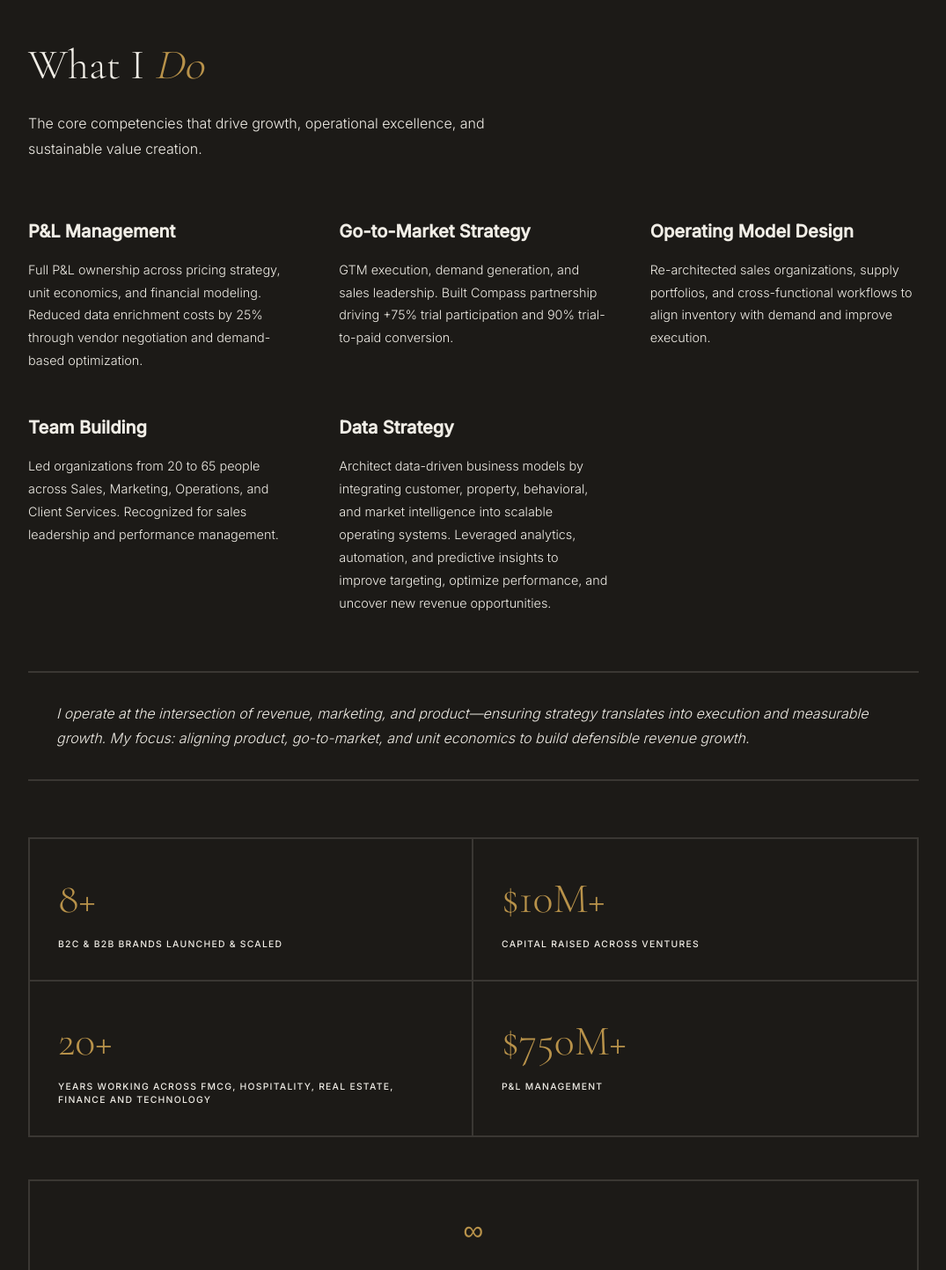
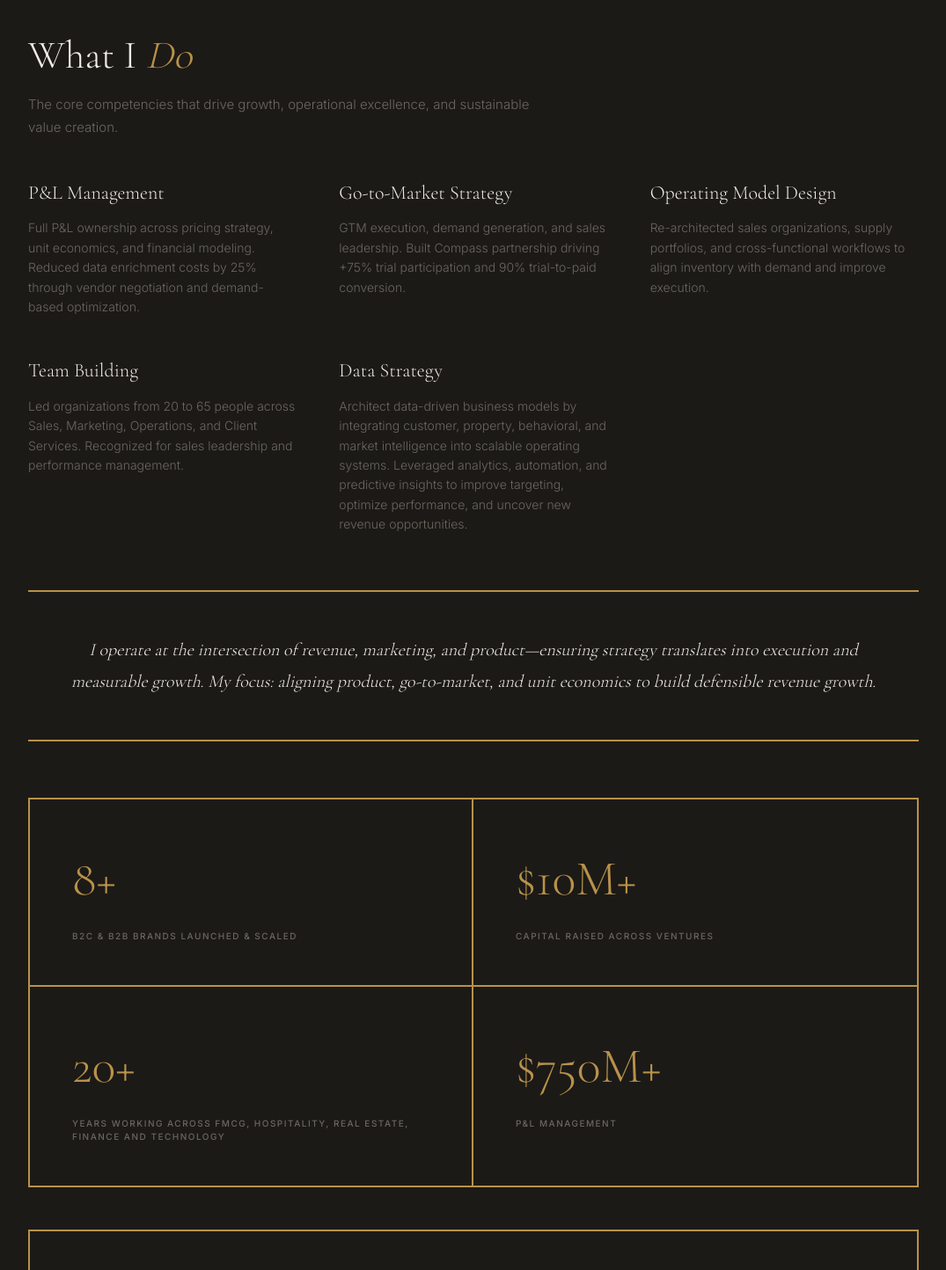
Before and after one commit to letsnavigatebmw/aperture-hospitality, a Next.js app: page /about in a window 1280 px wide. Shown: the part 1520-2964 px from the top of the page at 88% size, without its empty margins (102-1177 px from the left). Built offline with nearby package versions, Linux system fonts and the light colour scheme.

Commit message:
Redesign 'What I Do' section on About page to match personal website design: 3+2 grid, brass dividers, better typography and spacing

```diff
--- a/app/about/page.tsx
+++ b/app/about/page.tsx
@@ -114,122 +114,122 @@ export default function About() {
       <section style={{ background: '#1C1A17', color: '#F0EDE6' }} className="border-b border-rule">
         <div className="container-max py-16 md:py-24">
           {/* Header */}
-          <div className="mb-16">
-            <h2 style={{ fontFamily: "'Cormorant Garamond', Georgia, serif", fontSize: 'clamp(2rem, 4vw, 3rem)', fontWeight: 300, marginBottom: '1rem', color: '#F0EDE6' }}>
+          <div className="mb-12">
+            <h2 style={{ fontFamily: "'Cormorant Garamond', Georgia, serif", fontSize: 'clamp(2.25rem, 3.5vw, 3.25rem)', fontWeight: 300, lineHeight: 1.15, marginBottom: '1rem', color: '#F0EDE6' }}>
               What I <em style={{ fontStyle: 'italic', color: '#B8924A' }}>Do</em>
             </h2>
-            <p style={{ fontSize: '1rem', fontWeight: 300, lineHeight: 1.8, color: '#F0EDE6', maxWidth: '600px' }}>
+            <p style={{ fontSize: '0.9375rem', fontWeight: 300, lineHeight: 1.75, color: '#6B6760', maxWidth: '600px' }}>
               The core competencies that drive growth, operational excellence, and sustainable value creation.
             </p>
           </div>
 
-          {/* 2x2 Competencies Grid */}
-          <div style={{ display: 'grid', gridTemplateColumns: 'repeat(auto-fit, minmax(300px, 1fr))', gap: '3rem', marginBottom: '4rem' }}>
+          {/* 3-column + 2-column Competencies Grid */}
+          <div style={{ display: 'grid', gridTemplateColumns: 'repeat(3, 1fr)', gap: '3rem', marginBottom: '4rem' }}>
             {/* P&L Management */}
             <div>
-              <h3 style={{ fontFamily: "'Inter', sans-serif", fontSize: '1.25rem', fontWeight: 600, color: '#F0EDE6', marginBottom: '1rem' }}>
+              <h3 style={{ fontFamily: "'Cormorant Garamond', Georgia, serif", fontSize: '1.375rem', fontWeight: 300, color: '#F0EDE6', marginBottom: '1rem', lineHeight: 1.2 }}>
                 P&L Management
               </h3>
-              <p style={{ fontSize: '0.9rem', fontWeight: 300, lineHeight: 1.8, color: '#F0EDE6' }}>
+              <p style={{ fontSize: '0.875rem', fontWeight: 300, lineHeight: 1.6, color: '#6B6760' }}>
                 Full P&L ownership across pricing strategy, unit economics, and financial modeling. Reduced data enrichment costs by 25% through vendor negotiation and demand-based optimization.
               </p>
             </div>
 
             {/* Go-to-Market Strategy */}
             <div>
-              <h3 style={{ fontFamily: "'Inter', sans-serif", fontSize: '1.25rem', fontWeight: 600, color: '#F0EDE6', marginBottom: '1rem' }}>
+              <h3 style={{ fontFamily: "'Cormorant Garamond', Georgia, serif", fontSize: '1.375rem', fontWeight: 300, color: '#F0EDE6', marginBottom: '1rem', lineHeight: 1.2 }}>
                 Go-to-Market Strategy
               </h3>
-              <p style={{ fontSize: '0.9rem', fontWeight: 300, lineHeight: 1.8, color: '#F0EDE6' }}>
+              <p style={{ fontSize: '0.875rem', fontWeight: 300, lineHeight: 1.6, color: '#6B6760' }}>
                 GTM execution, demand generation, and sales leadership. Built Compass partnership driving +75% trial participation and 90% trial-to-paid conversion.
               </p>
             </div>
 
             {/* Operating Model Design */}
             <div>
-              <h3 style={{ fontFamily: "'Inter', sans-serif", fontSize: '1.25rem', fontWeight: 600, color: '#F0EDE6', marginBottom: '1rem' }}>
+              <h3 style={{ fontFamily: "'Cormorant Garamond', Georgia, serif", fontSize: '1.375rem', fontWeight: 300, color: '#F0EDE6', marginBottom: '1rem', lineHeight: 1.2 }}>
                 Operating Model Design
               </h3>
-              <p style={{ fontSize: '0.9rem', fontWeight: 300, lineHeight: 1.8, color: '#F0EDE6' }}>
+              <p style={{ fontSize: '0.875rem', fontWeight: 300, lineHeight: 1.6, color: '#6B6760' }}>
                 Re-architected sales organizations, supply portfolios, and cross-functional workflows to align inventory with demand and improve execution.
               </p>
             </div>
 
             {/* Team Building */}
             <div>
-              <h3 style={{ fontFamily: "'Inter', sans-serif", fontSize: '1.25rem', fontWeight: 600, color: '#F0EDE6', marginBottom: '1rem' }}>
+              <h3 style={{ fontFamily: "'Cormorant Garamond', Georgia, serif", fontSize: '1.375rem', fontWeight: 300, color: '#F0EDE6', marginBottom: '1rem', lineHeight: 1.2 }}>
                 Team Building
               </h3>
-              <p style={{ fontSize: '0.9rem', fontWeight: 300, lineHeight: 1.8, color: '#F0EDE6' }}>
+              <p style={{ fontSize: '0.875rem', fontWeight: 300, lineHeight: 1.6, color: '#6B6760' }}>
                 Led organizations from 20 to 65 people across Sales, Marketing, Operations, and Client Services. Recognized for sales leadership and performance management.
               </p>
             </div>
 
             {/* Data Strategy */}
-            <div>
-              <h3 style={{ fontFamily: "'Inter', sans-serif", fontSize: '1.25rem', fontWeight: 600, color: '#F0EDE6', marginBottom: '1rem' }}>
+            <div style={{ gridColumn: 'span 1' }}>
+              <h3 style={{ fontFamily: "'Cormorant Garamond', Georgia, serif", fontSize: '1.375rem', fontWeight: 300, color: '#F0EDE6', marginBottom: '1rem', lineHeight: 1.2 }}>
                 Data Strategy
               </h3>
-              <p style={{ fontSize: '0.9rem', fontWeight: 300, lineHeight: 1.8, color: '#F0EDE6' }}>
+              <p style={{ fontSize: '0.875rem', fontWeight: 300, lineHeight: 1.6, color: '#6B6760' }}>
                 Architect data-driven business models by integrating customer, property, behavioral, and market intelligence into scalable operating systems. Leveraged analytics, automation, and predictive insights to improve targeting, optimize performance, and uncover new revenue opportunities.
               </p>
             </div>
           </div>
 
-          {/* Operating Philosophy */}
-          <div style={{ marginBottom: '4rem', padding: '2rem', borderTop: '2px solid #3a3733', borderBottom: '2px solid #3a3733' }}>
-            <p style={{ fontFamily: "'Inter', sans-serif", fontSize: '1rem', fontWeight: 300, fontStyle: 'italic', lineHeight: 1.8, color: '#F0EDE6' }}>
+          {/* Operating Philosophy - Centered Quote */}
+          <div style={{ marginBottom: '4rem', padding: '3rem', borderTop: '2px solid #B8924A', borderBottom: '2px solid #B8924A', textAlign: 'center' }}>
+            <p style={{ fontFamily: "'Cormorant Garamond', Georgia, serif", fontSize: '1.25rem', fontWeight: 300, fontStyle: 'italic', lineHeight: 1.8, color: '#F0EDE6' }}>
               I operate at the intersection of revenue, marketing, and product—ensuring strategy translates into execution and measurable growth. My focus: aligning product, go-to-market, and unit economics to build defensible revenue growth.
             </p>
           </div>
 
-          {/* Stats Grid */}
-          <div style={{ display: 'grid', gridTemplateColumns: 'repeat(2, 1fr)', gap: '0', border: '2px solid #3a3733', marginBottom: '3rem' }}>
+          {/* Stats Grid - 2x2 */}
+          <div style={{ display: 'grid', gridTemplateColumns: 'repeat(2, 1fr)', gap: '0', border: '2px solid #B8924A', marginBottom: '3rem' }}>
             {/* Stat 1: 8+ */}
-            <div style={{ padding: '2rem', borderRight: '2px solid #3a3733', borderBottom: '2px solid #3a3733' }}>
-              <div style={{ fontFamily: "'Cormorant Garamond', Georgia, serif", fontSize: '3rem', fontWeight: 300, color: '#B8924A', marginBottom: '0.5rem' }}>
+            <div style={{ padding: '3rem', borderRight: '2px solid #B8924A', borderBottom: '2px solid #B8924A' }}>
+              <div style={{ fontFamily: "'Cormorant Garamond', Georgia, serif", fontSize: '3.5rem', fontWeight: 300, color: '#B8924A', marginBottom: '1rem' }}>
                 8+
               </div>
-              <p style={{ fontSize: '0.65rem', fontWeight: 500, letterSpacing: '0.12em', textTransform: 'uppercase', color: '#F0EDE6' }}>
+              <p style={{ fontSize: '0.625rem', fontWeight: 500, letterSpacing: '0.15em', textTransform: 'uppercase', color: '#6B6760' }}>
                 B2C & B2B Brands Launched & Scaled
               </p>
             </div>
 
             {/* Stat 2: $10M+ */}
-            <div style={{ padding: '2rem', borderBottom: '2px solid #3a3733' }}>
-              <div style={{ fontFamily: "'Cormorant Garamond', Georgia, serif", fontSize: '3rem', fontWeight: 300, color: '#B8924A', marginBottom: '0.5rem' }}>
+            <div style={{ padding: '3rem', borderBottom: '2px solid #B8924A' }}>
+              <div style={{ fontFamily: "'Cormorant Garamond', Georgia, serif", fontSize: '3.5rem', fontWeight: 300, color: '#B8924A', marginBottom: '1rem' }}>
                 $10M+
               </div>
-              <p style={{ fontSize: '0.65rem', fontWeight: 500, letterSpacing: '0.12em', textTransform: 'uppercase', color: '#F0EDE6' }}>
+              <p style={{ fontSize: '0.625rem', fontWeight: 500, letterSpacing: '0.15em', textTransform: 'uppercase', color: '#6B6760' }}>
                 Capital Raised Across Ventures
               </p>
             </div>
 
             {/* Stat 3: 20+ */}
-            <div style={{ padding: '2rem', borderRight: '2px solid #3a3733' }}>
-              <div style={{ fontFamily: "'Cormorant Garamond', Georgia, serif", fontSize: '3rem', fontWeight: 300, color: '#B8924A', marginBottom: '0.5rem' }}>
+            <div style={{ padding: '3rem', borderRight: '2px solid #B8924A' }}>
+              <div style={{ fontFamily: "'Cormorant Garamond', Georgia, serif", fontSize: '3.5rem', fontWeight: 300, color: '#B8924A', marginBottom: '1rem' }}>
                 20+
               </div>
-              <p style={{ fontSize: '0.65rem', fontWeight: 500, letterSpacing: '0.12em', textTransform: 'uppercase', color: '#F0EDE6' }}>
+              <p style={{ fontSize: '0.625rem', fontWeight: 500, letterSpacing: '0.15em', textTransform: 'uppercase', color: '#6B6760' }}>
                 Years Working Across FMCG, Hospitality, Real Estate, Finance and Technology
               </p>
             </div>
 
             {/* Stat 4: $750M+ */}
-            <div style={{ padding: '2rem' }}>
-              <div style={{ fontFamily: "'Cormorant Garamond', Georgia, serif", fontSize: '3rem', fontWeight: 300, color: '#B8924A', marginBottom: '0.5rem' }}>
+            <div style={{ padding: '3rem' }}>
+              <div style={{ fontFamily: "'Cormorant Garamond', Georgia, serif", fontSize: '3.5rem', fontWeight: 300, color: '#B8924A', marginBottom: '1rem' }}>
                 $750M+
               </div>
-              <p style={{ fontSize: '0.65rem', fontWeight: 500, letterSpacing: '0.12em', textTransform: 'uppercase', color: '#F0EDE6' }}>
+              <p style={{ fontSize: '0.625rem', fontWeight: 500, letterSpacing: '0.15em', textTransform: 'uppercase', color: '#6B6760' }}>
                 P&L Management
               </p>
             </div>
           </div>
 
           {/* Closing Statement */}
-          <div style={{ padding: '2rem', border: '2px solid #3a3733', textAlign: 'center' }}>
-            <div style={{ fontSize: '2rem', color: '#B8924A', marginBottom: '1rem' }}>∞</div>
-            <h3 style={{ fontFamily: "'Cormorant Garamond', Georgia, serif", fontSize: '1.5rem', fontWeight: 300, color: '#F0EDE6' }}>
+          <div style={{ padding: '3rem', border: '2px solid #B8924A', textAlign: 'center' }}>
+            <div style={{ fontSize: '2.5rem', color: '#B8924A', marginBottom: '1rem' }}>∞</div>
+            <h3 style={{ fontFamily: "'Cormorant Garamond', Georgia, serif", fontSize: '1.5rem', fontWeight: 300, color: '#F0EDE6', lineHeight: 1.3 }}>
               Experience Forged Across Industry, A Perspective Built For What's Next...
             </h3>
           </div>
```
